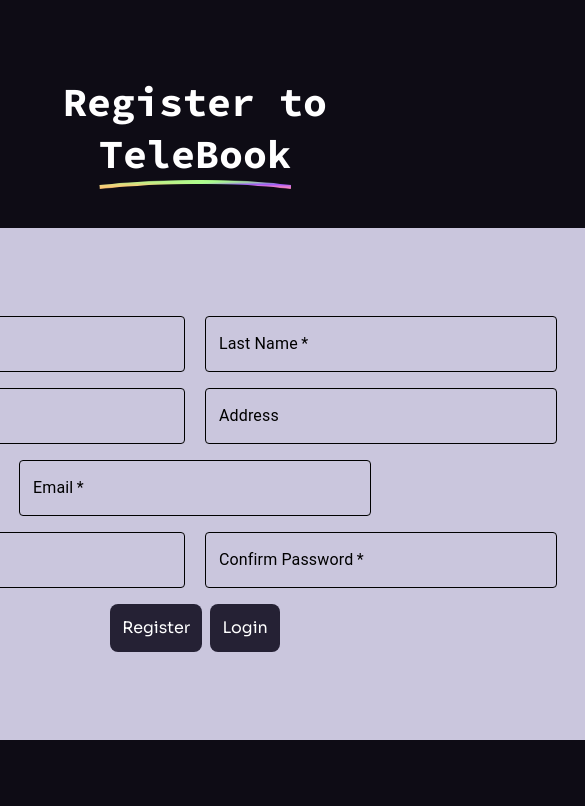
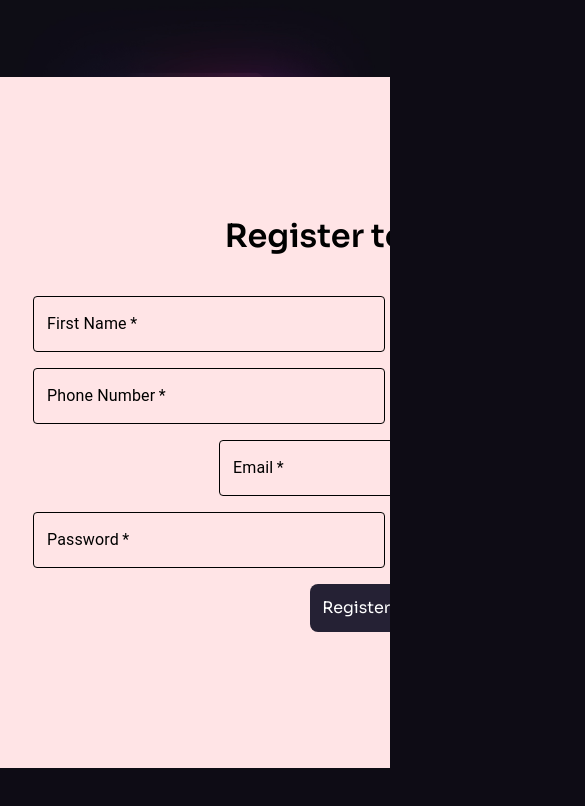
Before and after one commit to ShahrozS/ContactManagment-SpringBoot, a React (Vite) app in the folder ContactManagment/FrontEnd-React/: page /register in a window 390 px wide. Shown: the top 806 px of the page, 585 px wide, since content can reach past the window. Built offline with nearby package versions, Linux system fonts and the light colour scheme.

Commit message:
revamped login and registration's UI.

```diff
--- a/ContactManagment/FrontEnd-React/src/Signin/Login.tsx
+++ b/ContactManagment/FrontEnd-React/src/Signin/Login.tsx
@@ -3,19 +3,30 @@ import LoginForm from "./LoginForm";
 import LoginHeading from "./LoginHeading";
 import { BackgroundCircles } from "../components/design/Hero";
 import { Rings } from "../components/design/Header";
+import { heroBackground } from "../assets";
 
 const Login = () => {
   const parallaxRef = useRef(null);
 
   return (
     <>
+
+    <div className="overflow-hidden h-screen">
+    <div className="absolute   w-full h-full overflow-hidden">
+            <img
+              src={heroBackground}
+              width={1920}
+              height={1080}
+              className="w-full"
+            />
+          </div>
       <div
         ref={parallaxRef}
-        className="pt-[4.75rem] lg:pt-[5.25rem] overflow-hidden"
+        className="relative h-[100vh] flex justify-center align-middle items-center   overflow-hidden"
       >
-        <LoginHeading text="Login" />
 
         <LoginForm />
+        </div>
       </div>
     </>
   );
--- a/ContactManagment/FrontEnd-React/src/Signin/LoginForm.tsx
+++ b/ContactManagment/FrontEnd-React/src/Signin/LoginForm.tsx
@@ -2,6 +2,8 @@ import { TextField } from "@mui/material";
 import { useState, ChangeEvent, FormEvent } from "react";
 import { useNavigate } from "react-router-dom";
 import Toast from "../components/Reusable/Toast";
+import {LoginHalf} from "../assets";
+import LoginHeading from "./LoginHeading";
 
 interface FormData {
   email: string;
@@ -55,7 +57,7 @@ const LoginForm = () => {
           setShowToast(true);
           setToastText("Wrong Credentials");
         }
-        if (res.status === 404) {
+        if (res.status === 404 || res.status === 500) {
           setShowToast(true);
           setToastText("Please Register First");
         }
@@ -75,10 +77,18 @@ const LoginForm = () => {
 
   return (
     <div className="flex justify-center items-center">
+
+<img src={LoginHalf} width={890} height={40} alt="LoginHalf" />
+
+
       <form
         onSubmit={handleSubmit}
-        className="bg-n-2 gap-4 border-n-1 rounded-xl flex flex-col items-center justify-center w-[32rem] h-[22rem] p-10"
+        className="bg-n-1 gap-4 border-n-1  flex flex-col items-center justify-center w-[532px] h-[765px] p-10"
       >
+
+<LoginHeading text="Login" className="text-black h3 mb-5 "/>
+
+
         {showToast && (
           <Toast
             onClose={() => setShowToast(false)}
@@ -156,13 +166,13 @@ const LoginForm = () => {
         <div className="flex gap-2">
           <button
             type="submit"
-            className="button-glow p-2 pointer-events-auto bg-n-6 hover:bg-n-8 rounded-lg"
+            className="button-glow p-2 pointer-events-auto bg-n-6 hover:bg-n-8 rounded"
           >
             Login
           </button>
           <a
             href="/register"
-            className=" text-center p-2 button-glow bg-n-6 hover:bg-n-8 rounded-lg"
+            className=" text-center p-2 button-glow bg-n-6 hover:bg-n-8 rounded"
           >
             Register
           </a>
--- a/ContactManagment/FrontEnd-React/src/Signin/LoginHeading.tsx
+++ b/ContactManagment/FrontEnd-React/src/Signin/LoginHeading.tsx
@@ -3,12 +3,13 @@ import { Rings } from "../components/design/Header";
 
 interface LoginHeadingProps {
   text: string;
+  className: string;
 }
 
-const LoginHeading = ({ text }: LoginHeadingProps) => {
+const LoginHeading = ({ text,className }: LoginHeadingProps) => {
   return (
     <>
-      <h1 className="text-center font-code h1 font-bold mb-12">
+      <h1 className={` ${className?className:""}  text-center fo  font-bold `}>
         {text} to{" "}
         <span className="inline-block relative">
           TeleBook{" "}
--- a/ContactManagment/FrontEnd-React/src/Signin/Registration.tsx
+++ b/ContactManagment/FrontEnd-React/src/Signin/Registration.tsx
@@ -1,3 +1,4 @@
+import { heroBackground } from "../assets";
 import ButtonGradient from "../assets/svg/ButtonGradient";
 import Header from "../components/Header";
 import LoginHeading from "./LoginHeading";
@@ -6,9 +7,23 @@ import RegistrationForm from "./RegistrationForm";
 const Registration = () => {
   return (
     <>
-      <div className=" pt-[4.75rem] lg:pt-[5.25rem] overflow-hidden"></div>
-      <LoginHeading text="Register" />
-      <RegistrationForm />
+
+    <div className="overflow-hidden h-screen">
+    <div className="absolute   w-full h-full overflow-hidden">
+            <img
+              src={heroBackground}
+              width={1920}
+              height={1080}
+              className="w-full"
+            />
+          </div>
+      <div
+        className="relative h-[100vh] flex justify-center align-middle items-center   overflow-hidden"
+      >
+
+        <RegistrationForm />
+        </div>
+      </div>
     </>
   );
 };
--- a/ContactManagment/FrontEnd-React/src/Signin/RegistrationForm.tsx
+++ b/ContactManagment/FrontEnd-React/src/Signin/RegistrationForm.tsx
@@ -5,6 +5,8 @@ import { BackgroundCircles } from "../components/design/Hero";
 import "../index.css";
 import { redirect, useNavigate } from "react-router";
 import Toast from "../components/Reusable/Toast";
+import LoginHeading from "./LoginHeading";
+import { RegistrationHalf } from "../assets";
 
 const textFieldStyles = {
   base: {
@@ -137,10 +139,17 @@ const RegistrationForm = () => {
 
   return (
     <div className="flex  justify-center items-center " ref={parallaxRef}>
+
+<img src={RegistrationHalf} width={460} height={40} alt="LoginHalf" />
+
+
+
+
       <form
         onSubmit={handleSubmit}
-        className="  bg-n-2 gap-4 border-n-1 rounded-xl flex flex-col items-center justify-center w-[52rem] h-[32rem] p-10"
+        className="    bg-rose-100 gap-4 border-n-1  flex flex-col items-center justify-center w-[852px] h-[691px] p-10"
       >
+      <LoginHeading className="h3 text-black  mb-5" text="Register" />
 
           {showToast && (
           <Toast
--- a/ContactManagment/FrontEnd-React/src/assets/index.js
+++ b/ContactManagment/FrontEnd-React/src/assets/index.js
@@ -25,6 +25,8 @@ import curve from "./hero/curve.png";
 import robot from "./hero/robot.jpeg";
 import heroBackground from "./hero/hero-background.jpg";
 
+import RegistrationHalf from "./RegistrationHalf.jpg";
+import LoginHalf from "./LoginHalf.jpg"
 import curve1 from "./collaboration/curve-1.svg";
 import curve2 from "./collaboration/curve-2.svg";
 import discord from "./collaboration/discord.png";
@@ -86,6 +88,7 @@ export {
   gradient,
   smallSphere,
   grid,
+  RegistrationHalf,
   yourlogo,
   homeSmile,
   file02,
@@ -100,6 +103,7 @@ export {
   background,
   curve,
   robot,
+  LoginHalf,
   heroBackground,
   curve1,
   curve2,
--- a/ContactManagment/FrontEnd-React/src/components/Edit-Profile/ProfilePage.tsx
+++ b/ContactManagment/FrontEnd-React/src/components/Edit-Profile/ProfilePage.tsx
@@ -13,8 +13,8 @@ const ProfilePage = () => {
           <Header />
 
       <div className=" relative pt-[4.75rem] lg:pt-[5.25rem] overflow-hidden"></div>
-      <LoginHeading text="Update" />
-      <div className="flex flex-row justify-center gap-3">
+      <LoginHeading className="text-white mt-10 mb-5 h1" text="Update" />
+      <div className="flex mt-10 flex-row justify-center gap-3">
       <ProfileEdit />
       <div className="relative">
       <SpiralBinding/></div>
--- a/ContactManagment/FrontEnd-React/src/components/Header.tsx
+++ b/ContactManagment/FrontEnd-React/src/components/Header.tsx
@@ -71,7 +71,7 @@ const Header = () => {
       <div className="flex items-center px-5 lg:px-7.5 xl:px-10 max-lg:py-4">
         <a onClick={()=>navigate("/")} className="block w-[12rem] xl:mr-8" href="#hero">
           <img src={brainwave} width={190} height={40} alt="Brainwave" />
-        </a>
+          </a>
 
         <nav
           className={`transform transition-all duration-500 ${
```
Also changed, not shown: 2 other files (tests, documents, lock files or other folders).
